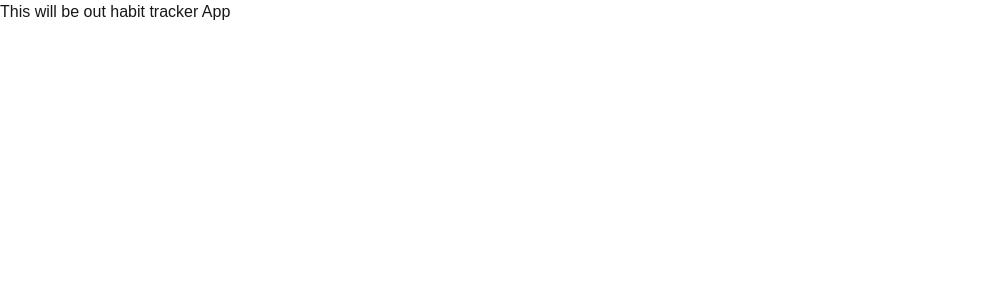
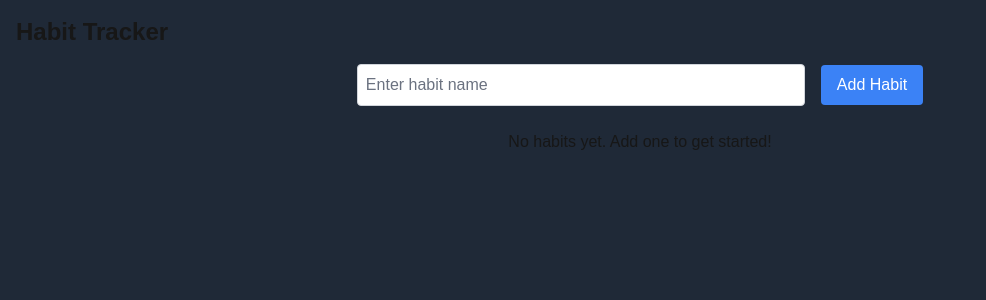
Before and after one commit to merlinjoseph14/habittracker, a Next.js app: page / in a window 1280 px wide. Shown: the top 300 px of the page, without its empty margins (0-986 px from the left). Built offline with nearby package versions, Linux system fonts and the light colour scheme.

Commit message:
added core components and added basic functionality

```diff
--- /dev/null
+++ b/app/components/AddHabitModal.js
@@ -0,0 +1,31 @@
+import { useState } from "react";
+
+function AddHabitModal({ addHabit }) {
+    const [habitName, setHabitName] = useState("");
+
+    const handleSubmit = (e) => {
+        e.preventDefault();
+        if (habitName.trim()) {
+            addHabit(habitName);
+            setHabitName('');
+        }
+    };
+
+    return (
+        <form onSubmit={handleSubmit} className="flex gap-4 items-center justify-center mb-6">
+            <input
+                type="text"
+                placeholder="Enter habit name"
+                value={habitName}
+                onChange={(e) => setHabitName(e.target.value)}
+                className="w-full p-2 border border-gray-300 rounded text-black placeholder-gray-500 focus:outline-none focus:border-blue-500 focus:ring focus:ring-blue-800 max-w-md w-full"
+            />
+            <button
+                type="submit"
+                className="bg-blue-500 hover:bg-blue-600 text-white px-4 py-2 rounded focus:outline-none focus:ring-2 focus:ring-blue-300"
+            >
+                Add Habit
+            </button>
+        </form>
+    );
+} export default AddHabitModal;
--- /dev/null
+++ b/app/components/HabitCard.js
@@ -0,0 +1,67 @@
+import { useState } from 'react';
+
+export default function HabitCard({ habit, onToggle, onDelete, onUpdate }) {
+  const [isEditing, setIsEditing] = useState(false);
+  const [editedName, setEditedName] = useState(habit.name);
+
+  const handleSave = () => {
+    if (editedName.trim()) {
+      onUpdate(habit.id, editedName);
+      setIsEditing(false);
+    }
+  };
+
+  return (
+    <div className="flex items-center justify-between p-4 bg-gray-100 rounded-md shadow border">
+      <div className="flex items-center gap-2 w-full">
+        <input
+          type="checkbox"
+          checked={habit.isComplete}
+          onChange={() => onToggle(habit.id)}
+          className="w-6 h-6 border-gray-400"
+        />
+        {isEditing ? (
+          <div className="flex gap-2 w-full">
+            <input
+              type="text"
+              value={editedName}
+              onChange={(e) => setEditedName(e.target.value)}
+              onKeyDown={(e) => e.key === 'Enter' && handleSave()}
+              className="p-2 border border-gray-300 rounded bg-white text-black w-full focus:outline-none focus:ring focus:ring-blue-200"
+            />
+            <button
+              onClick={handleSave}
+              className="text-blue-500 hover:text-blue-600 font-bold"
+            >
+              Save
+            </button>
+          </div>
+        ) : (
+          <span
+            className={`text-lg flex-grow ${
+              habit.isComplete
+                ? 'line-through text-gray-500'
+                : 'text-black'
+            }`}
+          >
+            {habit.name}
+          </span>
+        )}
+      </div>
+      <button
+        onClick={() => setIsEditing(true)}
+        className={`text-gray-500 hover:text-gray-600 font-bold ${
+          isEditing ? 'hidden' : ''
+        }`}
+      >
+        Edit
+      </button>
+      <button
+        onClick={() => onDelete(habit.id)}
+        className="text-red-500 hover:text-red-600 font-bold ml-4"
+      >
+        Delete
+      </button>
+    </div>
+  );
+}
--- /dev/null
+++ b/app/components/HabitList.js
@@ -0,0 +1,20 @@
+import HabitCard from "./HabitCard";
+
+function HabitList({ habits, toggleHabit, deleteHabit, updateHabit }) {
+    if (habits.length === 0) {
+        return <p className="text-center">No habits yet. Add one to get started!</p>;
+    }
+    return (
+        <div className="space-y-4">
+            {habits.map((habit) => (
+                <HabitCard
+                    key={habit.id}
+                    habit={habit}
+                    onToggle={toggleHabit}
+                    onDelete={deleteHabit}
+                    onUpdate={updateHabit}
+                    />
+            ))}
+        </div>
+    );
+} export default HabitList;
--- /dev/null
+++ b/app/components/Navbar.js
@@ -0,0 +1,7 @@
+export default function Navbar() {
+    return (
+      <nav className="bg-blue-500 p-4 text-white">
+        <h1 className="text-xl font-bold">Habit Tracker</h1>
+      </nav>
+    );
+  }
--- a/app/page.js
+++ b/app/page.js
@@ -1,11 +1,64 @@
-import Image from "next/image";
+'use client';
 
-export default function Home() {
+import Navbar from "./components/Navbar";
+import { useState } from "react";
+import AddHabitModal from "./components/AddHabitModal";
+import HabitList from "./components/HabitList";
+
+function Home() {
+  const [habits, setHabits] = useState([]);
+
+  const addHabit = (name) => {
+    const newHabit = {
+      id: Date.now(),
+      name,
+      isComplete: false,
+      createdAt: new Date().toLocaleString(),
+      completedAt: null,
+    };
+    setHabits([...habits, newHabit]);
+  };
+
+  const toggleHabit = (id) => {
+    setHabits(
+      habits.map((habit) =>
+        habit.id === id
+          ? {
+            ...habit,
+            isComplete: !habit.isComplete,
+            completedAt: !habit.isComplete ? new Date().toLocaleString() : null,
+          }
+          : habit
+      )
+    );
+  };
+
+  const deleteHabit = (id) => {
+    setHabits(habits.filter((habit) => habit.id !== id));
+  };
+
+  const updateHabit = (id, name) => {
+    setHabits(
+      habits.map((habit) =>
+        habit.id === id
+          ? { ...habit, name }
+          : habit
+      )
+    );
+  };
+
   return (
-    <div>
-      <h1>This will be out habit tracker App</h1>
+    <div className="min-h-screen bg-gray-800 p-4">
+      <h1 className="text-2xl font-bold mb-4">Habit Tracker</h1>
+      <AddHabitModal addHabit={addHabit} />
+      <HabitList
+        habits={habits}
+        toggleHabit={toggleHabit}
+        deleteHabit={deleteHabit}
+        updateHabit={updateHabit}
+        />
     </div>
   );
 
 
-}
+}export default Home;
```
Also changed, not shown: app/styles/globals.css (added).
